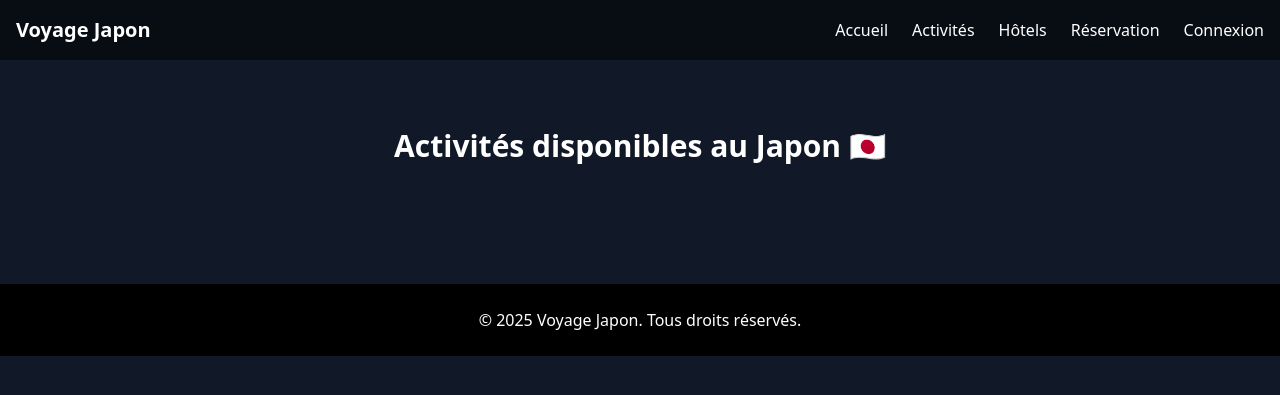
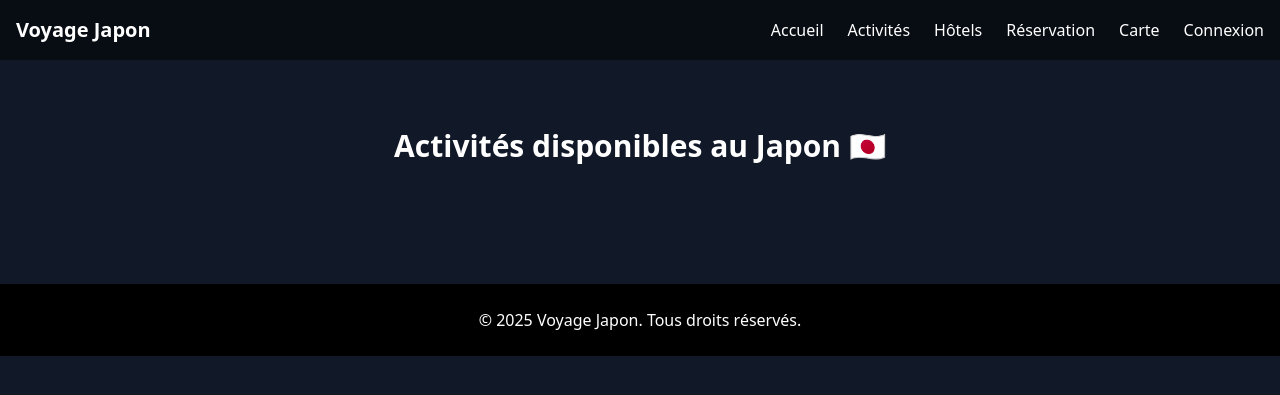
Before and after one commit to Chaimambk/Agence-de-voyage, a PHP site: page /activites.php in a window 1280 px wide. Shown: the top 395 px of the page. Run offline with PHP 8.4, Linux system fonts and the light colour scheme; data that the repository does not hold is empty; some libraries are stand-ins or nearby versions.

Commit message:
activites

```diff
--- a/activites.php
+++ b/activites.php
@@ -31,6 +31,7 @@ $activites = $stmt->fetchAll(PDO::FETCH_ASSOC);
         <li><a href="activites.php" class="hover:text-pink-200">Activités</a></li>
         <li><a href="hotels.php" class="hover:text-pink-200">Hôtels</a></li>
         <li><a href="reservation.php" class="hover:text-pink-200">Réservation</a></li>
+        <li><button class="hover:text-pink-200" onclick="toggleMap(event)">Carte</button></li>
         <li><a href="authentification.php" class="hover:text-pink-200">Connexion</a></li>
     </ul>
 </nav>
```
